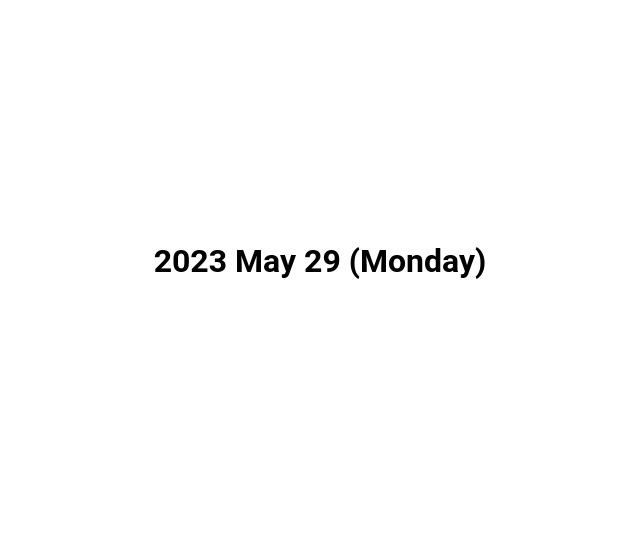
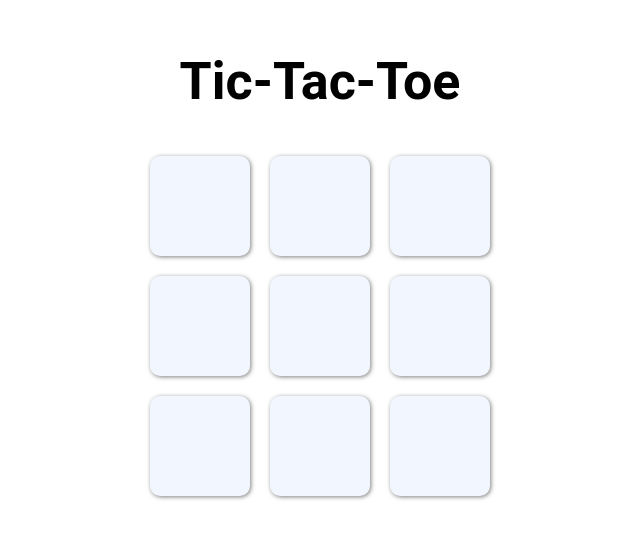
Before and after one commit to DumindaKuruppu/react-samples, a React (Create React App) app: page / in a window 1280 px wide. Shown: the part 139-678 px from the top of the page, without its empty margins (320-960 px from the left). Built offline with nearby package versions, Linux system fonts and the light colour scheme.

Commit message:
Tic Tac Toe Added

```diff
--- a/src/App.css
+++ b/src/App.css
@@ -50,6 +50,23 @@
     box-shadow: 1px 1px 4px rgba(0, 0, 0, 0.5);
 }
 
+.tic-tac-toe-boxes {
+    display: flex;
+    flex-direction: column;
+    /*flex-wrap: wrap;*/
+    justify-content: center;
+    align-items: center;
+}
+
+.tic-tac-toe-grid {
+    display: flex;
+    flex-direction: row;
+    /*flex-wrap: wrap;*/
+    justify-content: center;
+    align-items: center;
+
+}
+
 .box:hover {
     background-color: #e6f0ff;
     box-shadow: none;
--- a/src/App.tsx
+++ b/src/App.tsx
@@ -5,15 +5,17 @@ import Fun from './Components/Fun';
 import GuageChart from "./Components/GuageChart";
 import MySortableTree from "./Components/SortableTree";
 import LearnCSS from "./Components/LearnCSS";
+import TicTacToe from "./Components/TicTacToe";
 
 function App() {
   return (
     <div className="App">
       <header className="App-header">
         {/*<Final/>*/}
-          <Fun/>
+        {/*  <Fun/>*/}
         {/*  <MySortableTree/>*/}
         {/*  <LearnCSS/>*/}
+          <TicTacToe/>
       </header>
     </div>
   );
--- /dev/null
+++ b/src/Components/TicTacToe.tsx
@@ -0,0 +1,118 @@
+import React, {useEffect, useState} from 'react';
+
+
+const generateBoard = (size: number) => {
+  const board = [];
+  for (let i = 0; i < size; i++) {
+    board.push([...Array(size)])
+  }
+  return board;
+};
+
+const checkHorizontalWin = (board: any[]) => {
+  for (let row of board) {
+    const rowSet = new Set(row)
+    if (rowSet.size == 1 && !rowSet.has(undefined)) {
+      return true
+    }
+  }
+}
+
+const rowsToColumn = (board: any) => {
+  const newBoard = [];
+  let column = 0;
+  while (column < board[0].length) {
+    const newRow = [];
+    for (let row = 0; row < board.length; row++) {
+      newRow.push(board[row][column]);
+    }
+    newBoard.push(newRow);
+    column++;
+  }
+  return newBoard;
+};
+
+const diagonalToRow = (board: any) => {
+  const newBoard: any = [[], []]
+  let increment = 0;
+  let decrement = board.length - 1;
+
+  while (increment < board.length) {
+    newBoard[0].push(board[increment][increment])
+    newBoard[1].push(board[increment][decrement])
+    increment++
+    decrement++
+  }
+  return newBoard;
+}
+
+
+const checkForWin = (board: any) => {
+  // Horizontal win
+  if (checkHorizontalWin(board)) {
+    return true
+  }
+
+  // Vertical Win
+  if (checkHorizontalWin(rowsToColumn(board))) {
+    return true
+  }
+
+  // Diagonal Win
+  if (checkHorizontalWin(diagonalToRow(board))) {
+    return true
+  }
+
+}
+
+const TicTacToe = () => {
+
+  const [board, setBoard] = useState(generateBoard(3));
+  const [currentPlayer, setCurrentPlayer] = useState("X")
+  const [heading, setHeading] = useState("Tic-Tac-Toe")
+
+  const handleClick = (r: number, c: number) => {
+    board[r][c] = currentPlayer
+    setBoard([...board])
+    if (checkForWin(board)) {
+      document.title = `${currentPlayer} Wins !`;
+      setHeading(`${currentPlayer} Wins !`);
+      setBoard(generateBoard(3))
+      setCurrentPlayer("X")
+    } else {
+      setCurrentPlayer(currentPlayer === "X" ? "O" : "X");
+    }
+  }
+
+
+  useEffect(() => {
+    document.title = 'Tic-Tac-Toe'
+  }, []);
+
+  return (
+    <div>
+      <h1>{heading}</h1>
+      <div className={'component-body'}>
+        {
+          board.map((row, rowNumber) => {
+            return <div key={rowNumber} style={{display: "flex"}}>
+              {
+                row.map((cell, columnNumber) => {
+                  return <div
+                    key={columnNumber}
+                    className={'box'}
+                    onClick={() => handleClick(rowNumber, columnNumber)}
+                  >
+                    {cell}
+                  </div>
+                })
+              }
+            </div>
+          })
+        }
+      </div>
+    </div>
+  )
+}
+
+export default TicTacToe;
```
